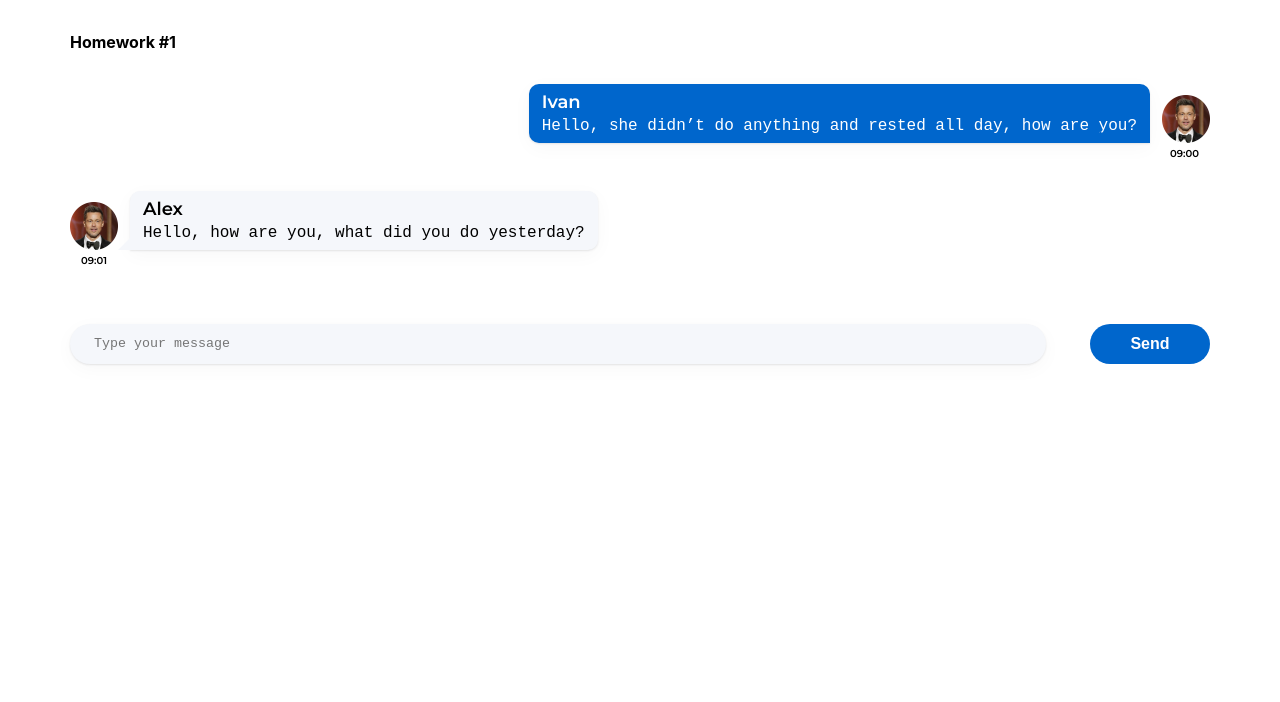
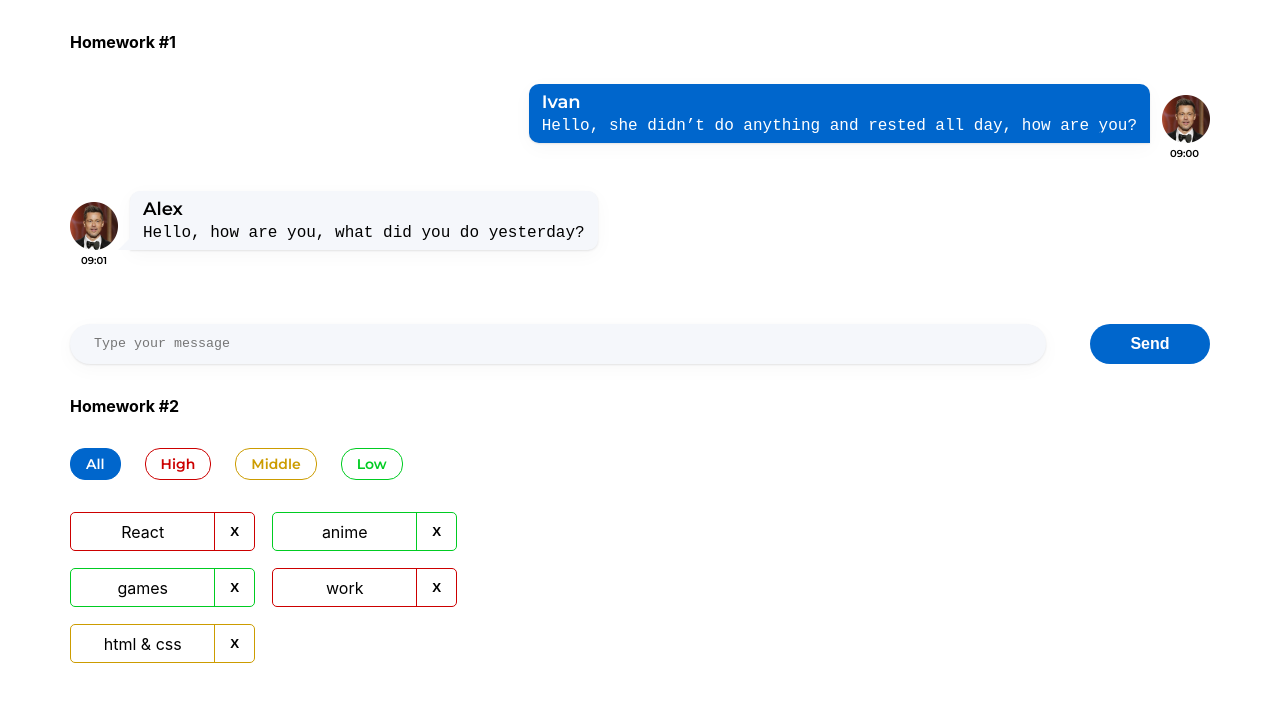
Before and after one commit to igor-minaev/homework-with-autotest, a React (Create React App) app: page / in a window 1280 px wide. Shown: the top 702 px of the page. Built offline with nearby package versions, Linux system fonts and the light colour scheme.

Commit message:
homework 2

```diff
--- a/package.json
+++ b/package.json
@@ -16,7 +16,7 @@
     "@types/react-dom": "18.0.6",
     "@types/uuid": "8.3.4",
     "axios": "0.27.2",
-    "gh-pages": "4.0.0",
+    "gh-pages": "^4.0.0",
     "react": "18.2.0",
     "react-dom": "18.2.0",
     "react-redux": "8.0.4",
--- a/src/s1-main/App.tsx
+++ b/src/s1-main/App.tsx
@@ -1,13 +1,14 @@
 import React from 'react'
 import s from './App.module.css'
 import HW1 from '../s2-homeworks/hw01/HW1'
+import HW2 from "../s2-homeworks/hw02/HW2";
 
 function App() {
     return (
         <div className={s.App}>
             <HW1/>
             {/*раскомментировать по ходу выполнения*/}
-            {/*<HW2/>*/}
+            <HW2/>
             {/*<HW3/>*/}
             {/*<HW4/>*/}
 
--- a/src/s2-homeworks/hw02/HW2.tsx
+++ b/src/s2-homeworks/hw02/HW2.tsx
@@ -17,16 +17,16 @@ import s2 from '../../s1-main/App.module.css'
 * */
 
 // types
-export type AffairPriorityType = any // need to fix any
+export type AffairPriorityType = 'low' | 'middle' | 'high' // need to fix any
 export type AffairType = {
-    _id: any // need to fix any
-    name: any // need to fix any
+    _id: number // need to fix any
+    name: string // need to fix any
     priority: AffairPriorityType
 }
 export type FilterType = 'all' | AffairPriorityType
 
 // constants
-const defaultAffairs: any = [ // need to fix any
+const defaultAffairs: Array<AffairType> = [ // need to fix any
     {_id: 1, name: 'React', priority: 'high'}, // студенты могут изменить содержимое name и количество элементов в массиве, ...priority не менять!
     {_id: 2, name: 'anime', priority: 'low'},
     {_id: 3, name: 'games', priority: 'low'},
@@ -35,22 +35,23 @@ const defaultAffairs: any = [ // need to fix any
 ]
 
 // pure helper functions
-export const filterAffairs = (affairs: any, filter: any): any => { // need to fix any
+export const filterAffairs = (affairs: Array<AffairType>, filter: FilterType): Array<AffairType> => { // need to fix any
 
 
-    return affairs // need to fix
+    return filter === 'all' ? affairs : affairs.filter(affair => affair.priority === filter) // need to fix
 }
-export const deleteAffair = (affairs: any, _id: any): any => { // need to fix any
+export const deleteAffair = (affairs: Array<AffairType>, _id: number): Array<AffairType> => { // need to fix any
 
-    return affairs // need to fix
+    return affairs.filter(affair => affair._id !== _id) // need to fix
 }
 
 function HW2() {
-    const [affairs, setAffairs] = useState<any>(defaultAffairs) // need to fix any
+    const [affairs, setAffairs] = useState<Array<AffairType>>(defaultAffairs) // need to fix any
     const [filter, setFilter] = useState<FilterType>('all')
 
     const filteredAffairs = filterAffairs(affairs, filter)
-    const deleteAffairCallback = (_id: any) => { // need to fix any
+    const deleteAffairCallback = (_id: number) => { // need to fix
+        setAffairs(deleteAffair(affairs, _id))
         // need to fix
     }
 
--- a/src/s2-homeworks/hw02/affairs/Affairs.tsx
+++ b/src/s2-homeworks/hw02/affairs/Affairs.tsx
@@ -4,23 +4,27 @@ import {AffairType, FilterType} from '../HW2'
 import s from './Affairs.module.css'
 
 type AffairsPropsType = {
-    data: any // need to fix any
-    setFilter: any
-    deleteAffairCallback: any
+    data: Array<AffairType> // need to fix any
+    setFilter: (filter: FilterType) => void
+    deleteAffairCallback: (_id: number) =>void
     filter: FilterType
 }
 
 function Affairs(props: AffairsPropsType) {
     const setAll = () => {
+        props.setFilter("all")
         // need to fix
     }
     const setHigh = () => {
+        props.setFilter("high")
         // need to fix
     }
     const setMiddle = () => {
+        props.setFilter("middle")
         // need to fix
     }
     const setLow = () => {
+        props.setFilter("low")
         // need to fix
     }
 
--- a/src/s2-homeworks/hw02/affairs/affair/Affair.tsx
+++ b/src/s2-homeworks/hw02/affairs/affair/Affair.tsx
@@ -1,16 +1,17 @@
 import React from 'react'
-import { AffairType } from '../../HW2'
+import {AffairType} from '../../HW2'
 import s from './Affair.module.css'
 import s2 from '../Affairs.module.css'
 
 type AffairPropsType = {
     // key не нужно типизировать
     affair: AffairType
-    deleteAffairCallback: any // need to fix any
+    deleteAffairCallback: (_id: number) => void // need to fix any
 }
 
 function Affair(props: AffairPropsType) {
     const deleteCallback = () => {
+        props.deleteAffairCallback(props.affair._id)
         // need to fix
     }
 
@@ -25,6 +26,7 @@ function Affair(props: AffairPropsType) {
         >
             <div id={'hw2-name-' + props.affair._id} className={nameClass}>
                 {/*создаёт студент*/}
+                {props.affair.name}
 
                 {/**/}
             </div>
@@ -35,6 +37,7 @@ function Affair(props: AffairPropsType) {
             <button
                 id={'hw2-button-delete-' + props.affair._id}
                 className={buttonClass}
+                onClick={deleteCallback}
                 // need to fix
 
             >
```
Also changed, not shown: 1 other file (tests, documents, lock files or other folders).
